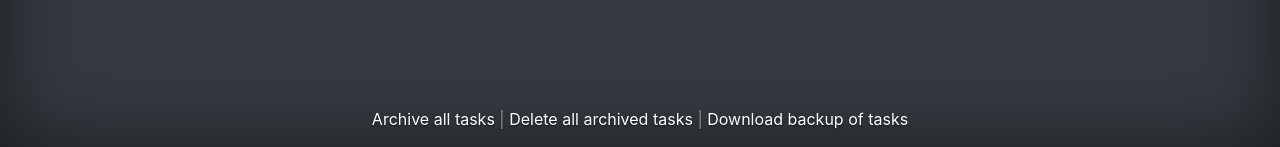
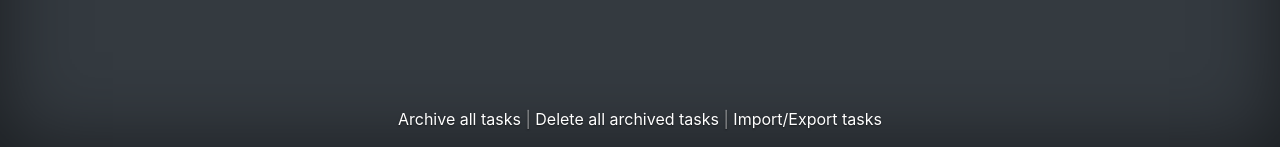
Before and after one commit to matiasduran/to-do-list, a Django app: page /task/import_tasks/ in a window 1280 px wide. Shown: the part 653-800 px from the top of the page. Run offline with Django 3.2, Linux system fonts and the light colour scheme; some libraries are stand-ins or nearby versions.

Commit message:
add link to import/export tasks

```diff
--- a/to_do_list/task_app/templates/task_app/base.html
+++ b/to_do_list/task_app/templates/task_app/base.html
@@ -116,7 +116,7 @@
     <footer class="mt-auto text-white-50">
         <a class="text-white" href="{% url "task_app:archive_all_tasks" %}">Archive all tasks</a> |
         <a class="text-white" href="{% url "task_app:delete_archived_tasks" %}">Delete all archived tasks</a> |
-        <a class="text-white" href="{% url "task_app:download_backup" %}">Download backup of tasks</a>
+        <a class="text-white" href="{% url "task_app:import_tasks" %}">Import/Export tasks</a>
       <!--
       <p>Cover template for <a href="https://getbootstrap.com/" class="text-white">Bootstrap</a>, by <a href="https://twitter.com/mdo" class="text-white">@mdo</a>.</p>
       -->
```
